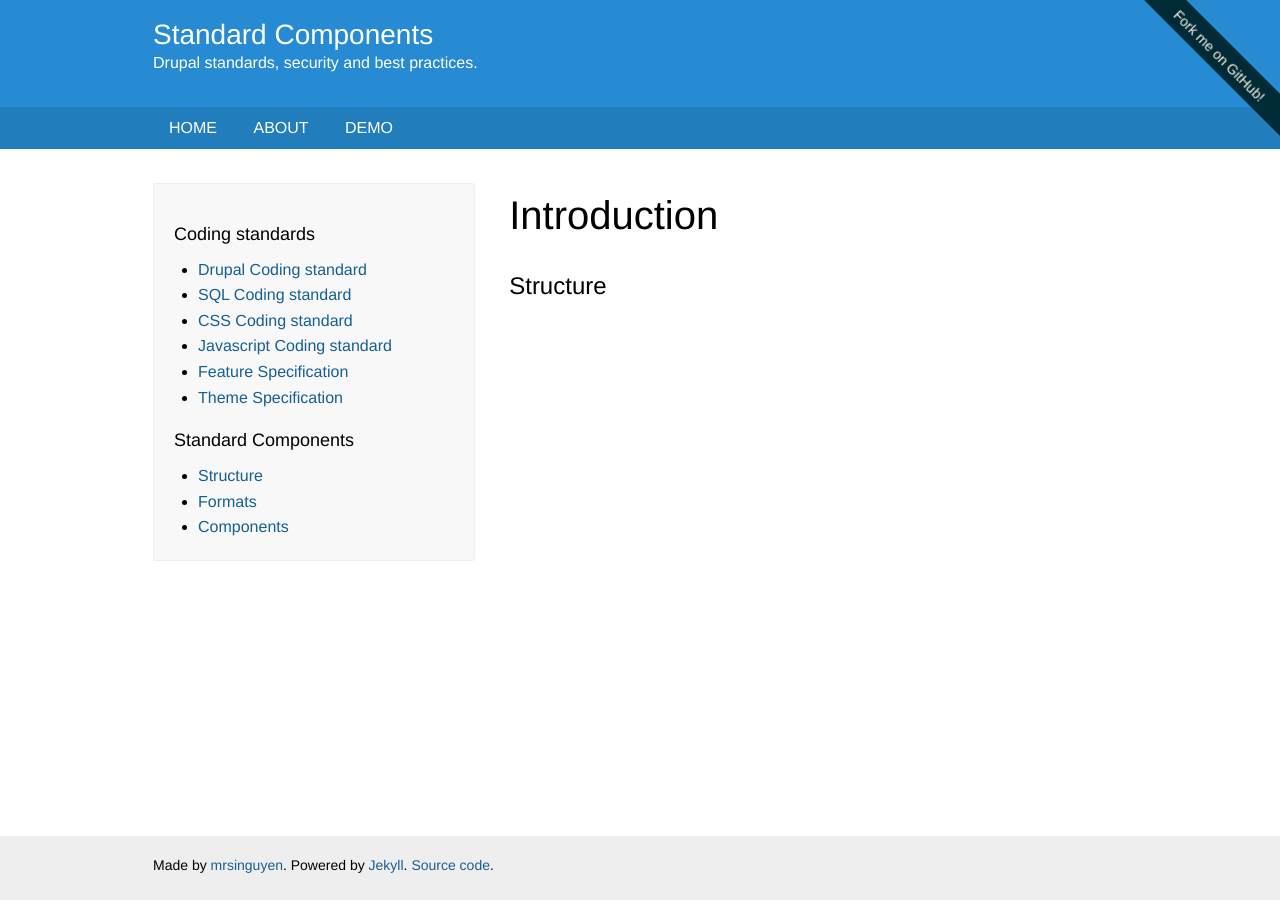
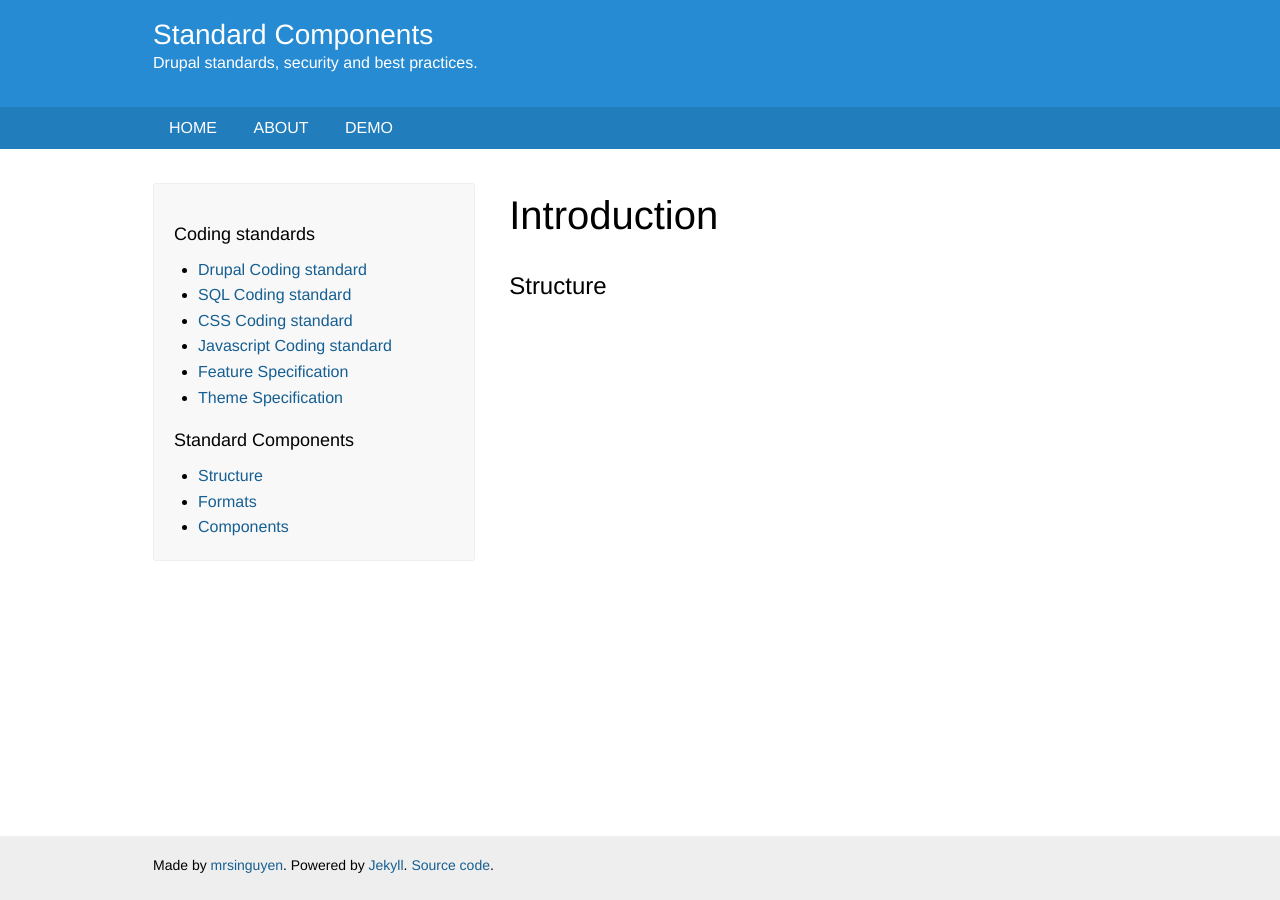
Before and after one commit to mrsinguyen/drupal-standard, a Jekyll site: the page built from index.md, in a window 1280 px wide. Built offline with Jekyll 4.4.1, drawn with Linux system fonts in a browser that asks for light colours; nearby versions of some CDN libraries; library files that are not in the unit come from our copies; Markdown is read by kramdown in place of the engine named in the settings.

Commit message:
Removed forkme

```diff
--- a/_layouts/default.html
+++ b/_layouts/default.html
@@ -41,10 +41,6 @@
       <p>Made by <a href="https://github.com/mrsinguyen">mrsinguyen</a>. Powered by <a href="https://github.com/mojombo/jekyll">Jekyll</a>. <a href="https://github.com/mrsinguyen/drupal-standard">Source code</a>.</p>
     </div>
   </footer>
-  <a id="github" href="https://github.com/mrsinguyen/drupal-standard">
-    <span>Fork me on GitHub!</span>
-    <span>Spread the love!</span>
-  </a>
   <script src="http://ajax.googleapis.com/ajax/libs/jquery/1.7.1/jquery.min.js"></script>
   <script src="{{ site.baseurl }}/js/jquery.once.js?{{ site.time | date: '%Y%m%d%H%M%S' }}"></script>
   <script src="{{ site.baseurl }}/js/scripts.js?{{ site.time | date: '%Y%m%d%H%M%S' }}"></script>
--- a/_layouts/sidebar.html
+++ b/_layouts/sidebar.html
@@ -44,10 +44,6 @@
       <p>Made by <a href="http://twitter.com/mrsinguyen">mrsinguyen</a>. Powered by <a href="https://github.com/mojombo/jekyll">Jekyll</a>. <a href="https://github.com/mrsinguyen/drupal-standard">Source code</a>.</p>
     </div>
   </footer>
-  <a id="github" href="https://github.com/mrsinguyen/drupal-standard">
-    <span>Fork me on GitHub!</span>
-    <span>Spread the love!</span>
-  </a>
   <script src="http://ajax.googleapis.com/ajax/libs/jquery/1.7.1/jquery.min.js"></script>
   <script src="{{ site.baseurl }}/js/jquery.once.js?{{ site.time | date: '%Y%m%d%H%M%S' }}"></script>
   <script src="{{ site.baseurl }}/js/scripts.js?{{ site.time | date: '%Y%m%d%H%M%S' }}"></script>
```
